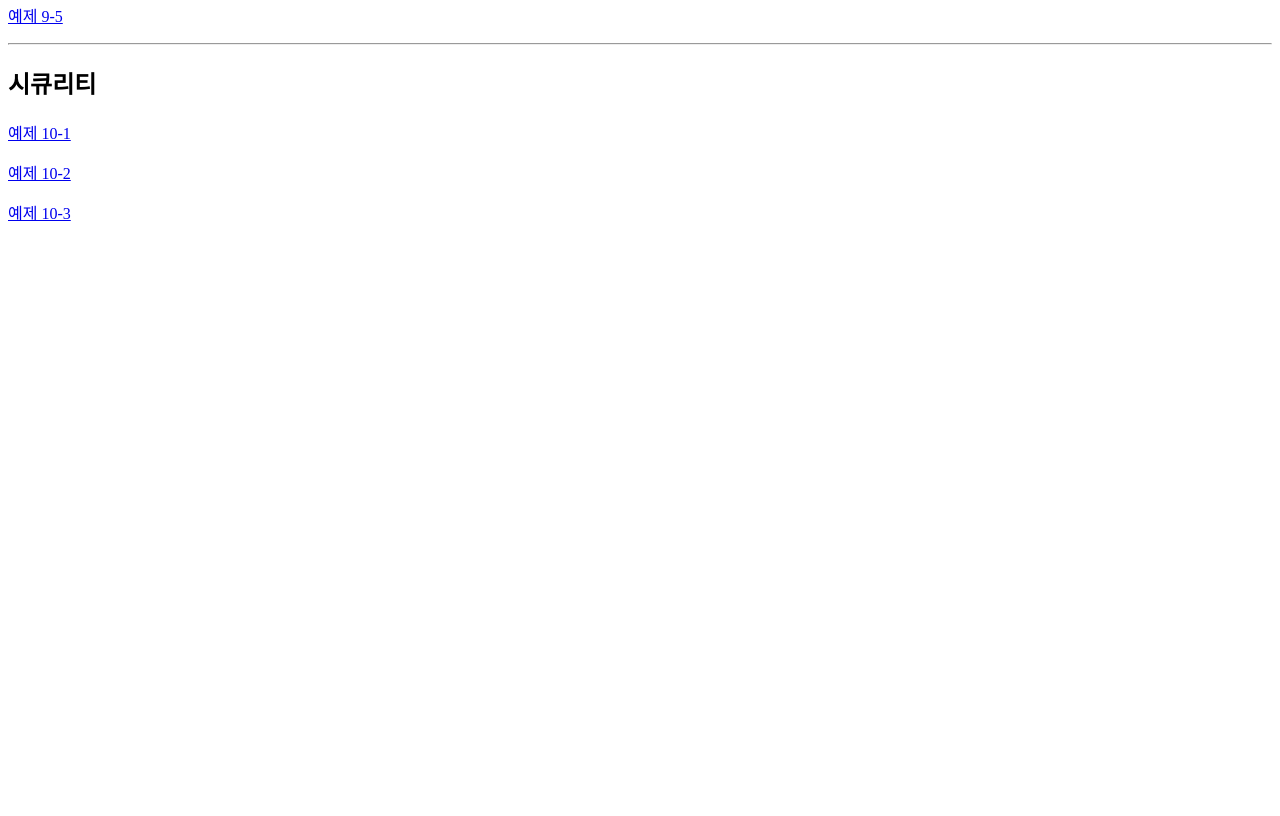
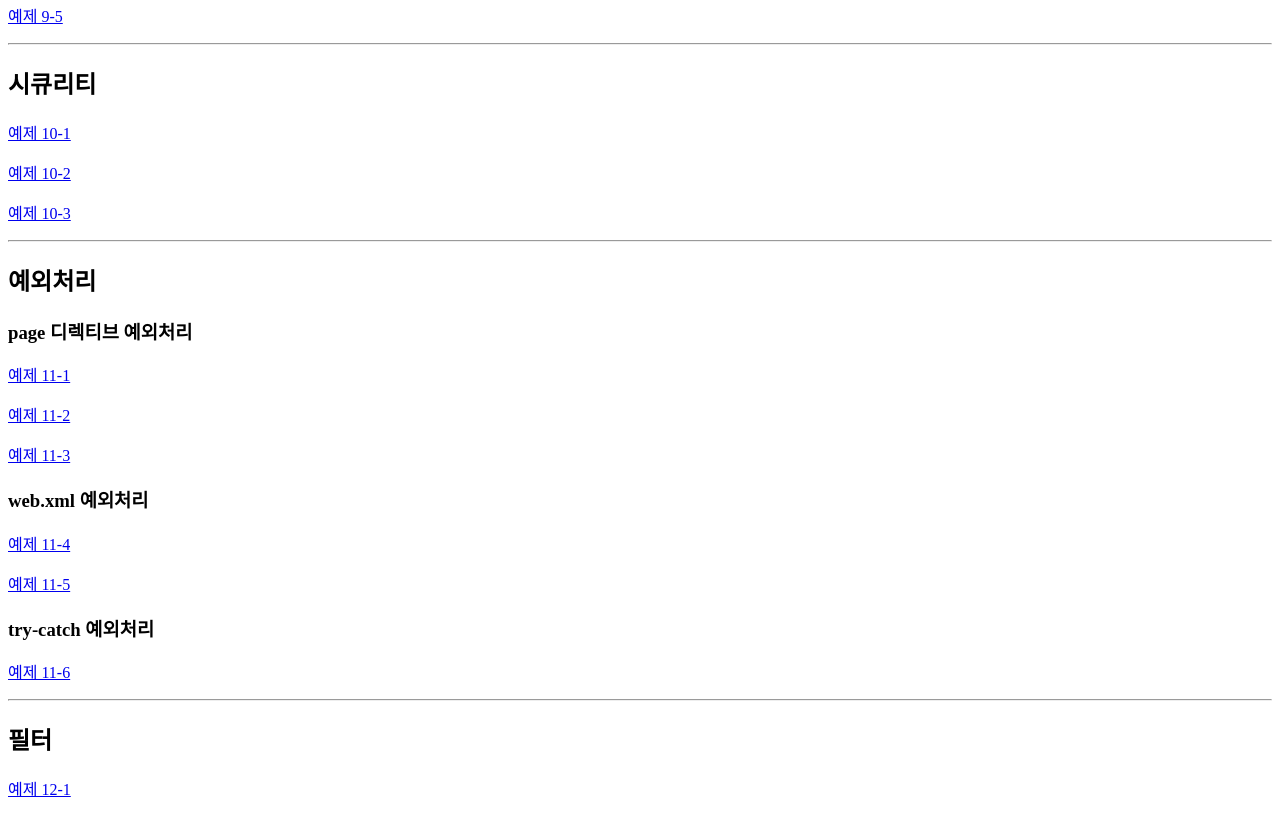
Before and after one commit to sanghyunlee7680/JSP-practice, a Java web app: page / in a window 1280 px wide. Shown: the part 3102-3918 px from the top of the page. Before the commit the page ends 3323 px from the top, so only its background shows below. Run offline with Tomcat 11, a stand-in JSP engine, Linux system fonts and the light colour scheme; data that the repository does not hold is empty.

Commit message:
챕터12-1.ver ㅂ qq ㅂ q:q w q git commit -m 챕터12-1.ver

```diff
--- a/jspbook/src/main/webapp/index.jsp
+++ b/jspbook/src/main/webapp/index.jsp
@@ -202,5 +202,21 @@
 	<p> <a href="10_1">예제 10-1</a>
 	<p> <a href="10_2">예제 10-2</a>
 	<p> <a href="10_3">예제 10-3</a>
+
+	<hr></hr>
+	<h2>예외처리</h2>
+	<h3>page 디렉티브 예외처리</h3>
+	<p> <a href="11_1">예제 11-1</a>
+	<p> <a href="11_2">예제 11-2</a>
+	<p> <a href="11_3">예제 11-3</a>
+	<h3>web.xml 예외처리</h3>
+	<p> <a href="11_4">예제 11-4</a>
+	<p> <a href="11_5">예제 11-5</a>
+	<h3>try-catch 예외처리</h3>
+	<p> <a href="11_6">예제 11-6</a>
+
+	<hr></hr>
+	<h2>필터</h2>
+	<p> <a href="12_1">예제 12-1</a>
 </body>
 </html>
```
